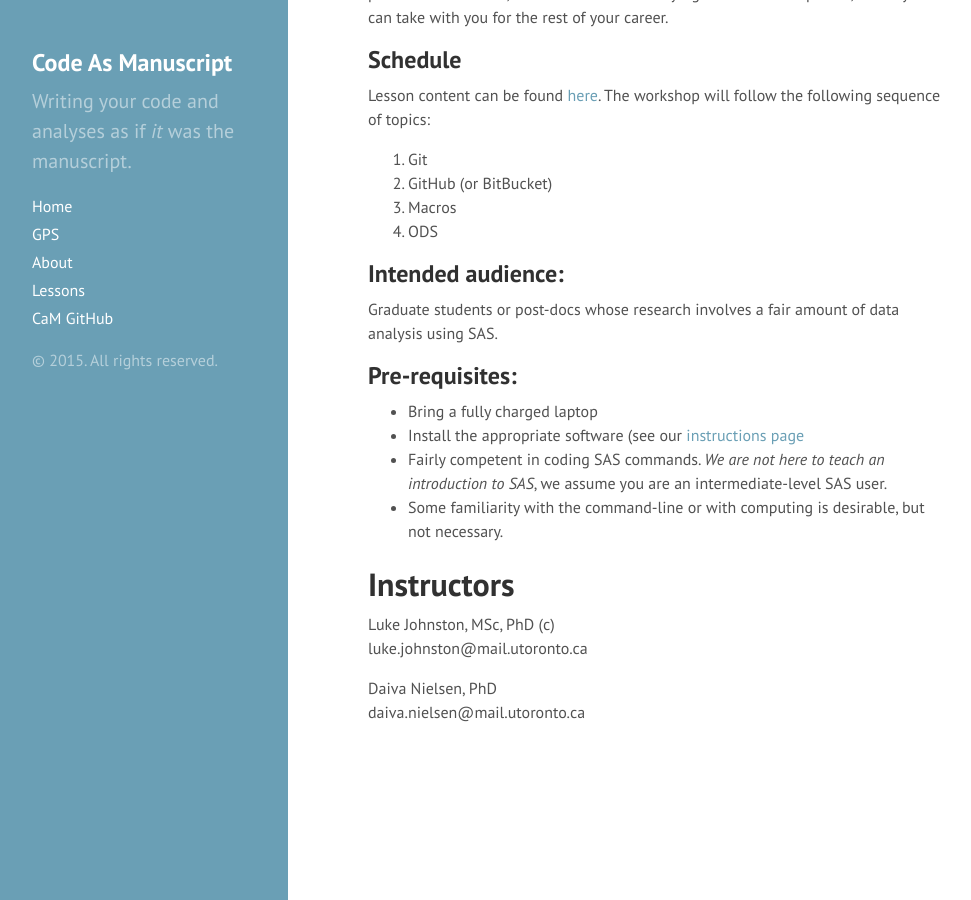
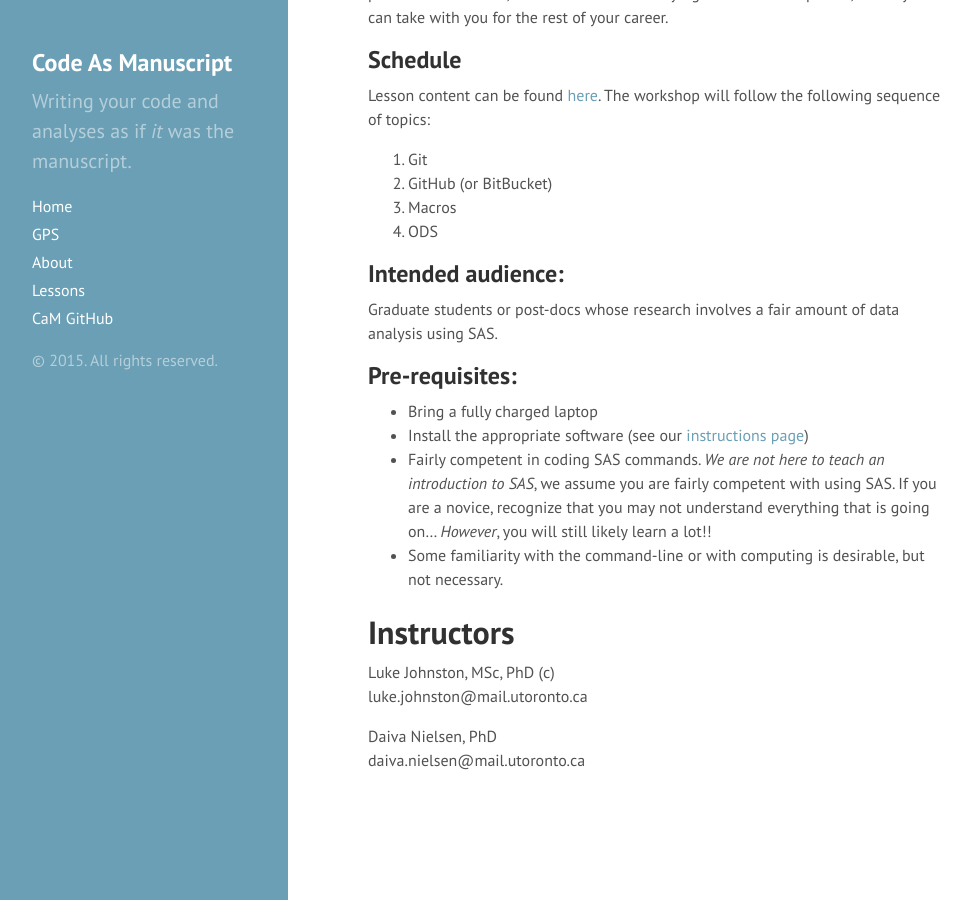
Before and after one commit to thesarahmeister/workshops, a Jekyll site: the page built from gps/sas-syllabus.md, in a window 1280 px wide and 900 px high, scrolled down 735 px. Shown: the whole window, without its empty margins (0-971 px from the left). Built offline with Jekyll 4.4.1, drawn with Linux system fonts in a browser that asks for light colours; Markdown is read by kramdown in place of the engine named in the settings.

Commit message:
Updated content from master

```diff
--- a/gps/sas-syllabus.md
+++ b/gps/sas-syllabus.md
@@ -54,7 +54,7 @@ transparent, which you can take with you for the rest of your career.
 
 ## Schedule ##
 
-Lesson content can be found [here](../lessons/).  The workshop will
+Lesson content can be found [here](/lessons/).  The workshop will
 follow the following sequence of topics:
 
 1. Git
@@ -71,10 +71,12 @@ of data analysis using SAS.
 
 * Bring a fully charged laptop
 * Install the appropriate software (see our
-  [instructions page](../lessons/instructions/)
+  [instructions page](/lessons/instructions/))
 * Fairly competent in coding SAS commands.  *We are not here to teach
-  an introduction to SAS*, we assume you are an intermediate-level SAS
-  user.
+  an introduction to SAS*, we assume you are fairly competent with
+  using SAS.  If you are a novice, recognize that you may not
+  understand everything that is going on... *However*, you will still
+  likely learn a lot!!
 * Some familiarity with the command-line or with computing is
   desirable, but not necessary.
 
```
